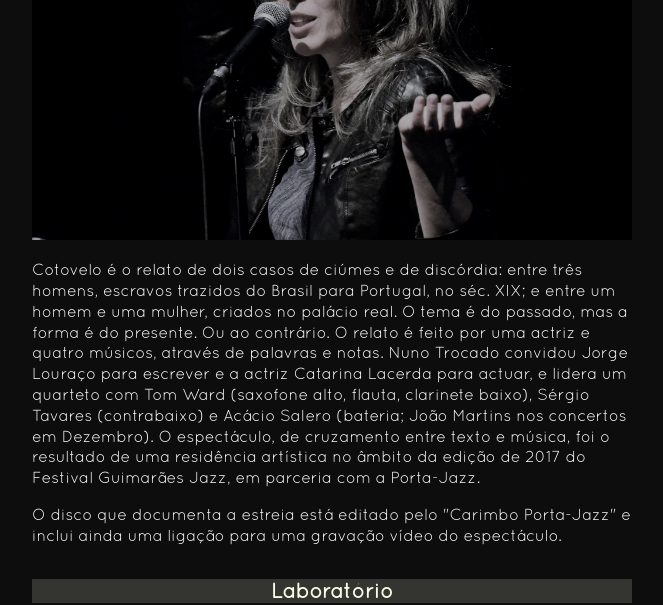
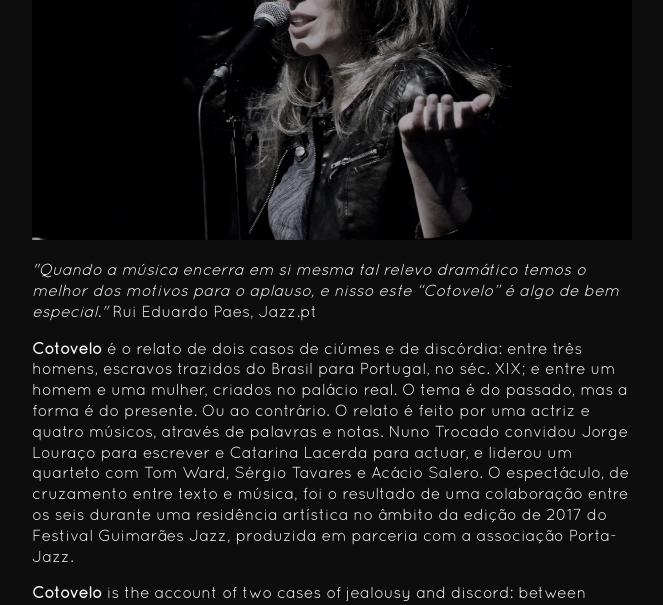
Before and after one commit to ntrocado/ntrocado.github.io, a Jekyll site: the page built from projectos.html, in a window 1280 px wide and 1400 px high, scrolled down 305 px. Shown: the top 605 px of the window, without its empty margins (308-971 px from the left). Built offline with Jekyll 4.4.1, drawn with Linux system fonts in a browser that asks for light colours; some of the changed text lies outside the part shown.

Commit message:
Actualização de "Cotovelo"

```diff
--- a/projectos.html
+++ b/projectos.html
@@ -6,8 +6,18 @@
 <section class="texto">
   <h2>Cotovelo</h2>
   <img src="/images/catarina.jpg" />
-  <p> Cotovelo é o relato de dois casos de ciúmes e de discórdia: entre três homens, escravos trazidos do Brasil para Portugal, no séc. XIX; e entre um homem e uma mulher, criados no palácio real. O tema é do passado, mas a forma é do presente. Ou ao contrário. O relato é feito por uma actriz e quatro músicos, através de palavras e notas. Nuno Trocado convidou Jorge Louraço para escrever e a actriz Catarina Lacerda para actuar, e lidera um quarteto com Tom Ward (saxofone alto, flauta, clarinete baixo), Sérgio Tavares (contrabaixo) e Acácio Salero (bateria; João Martins nos concertos em Dezembro). O espectáculo, de cruzamento entre texto e música, foi o resultado de uma residência artística no âmbito da edição de 2017 do Festival Guimarães Jazz, em parceria com a Porta-Jazz.</p>
-  <p> O disco que documenta a estreia está editado pelo "Carimbo Porta-Jazz" e inclui ainda uma ligação para uma gravação vídeo do espectáculo.</p>
+  <p><em> "Quando a música encerra em si mesma tal relevo dramático temos o melhor dos motivos para o aplauso, e nisso este “Cotovelo” é algo de bem especial."</em> Rui Eduardo Paes, Jazz.pt</p>
+  <p><strong>Cotovelo</strong> é o relato de dois casos de ciúmes e de discórdia: entre três homens, escravos trazidos do Brasil para Portugal, no séc. XIX; e entre um homem e uma mulher, criados no palácio real. O tema é do passado, mas a forma é do presente. Ou ao contrário. O relato é feito por uma actriz e quatro músicos, através de palavras e notas. Nuno Trocado convidou Jorge Louraço para escrever e Catarina Lacerda para actuar, e liderou um quarteto com Tom Ward, Sérgio Tavares e Acácio Salero. O espectáculo, de cruzamento entre texto e música, foi o resultado de uma colaboração entre os seis durante uma residência artística no âmbito da edição de 2017 do Festival Guimarães Jazz, produzida em parceria com a associação Porta-Jazz.</p>
+  <p><strong>Cotovelo</strong> is the account of two cases of jealousy and discord: between three men, slaves brought from Brazil to Portugal in the 19th century; and between a man and a woman, raised in the royal palace. The theme is from the past, but the form is from the present. Or the other way around. The story is told by an actress and four musicians, through words and notes. Nuno Trocado invited Jorge Louraço to write and Catarina Lacerda to act, and fronted a quartet with Tom Ward, Sérgio Tavares and Acácio Salero. The performance, a combination of text and music, was the result of the collaboration between the six in an artistic residence that took place in the 2017 edition of the Guimarães Jazz Festival, produced with the partnership of the Porta-Jazz association. </p>
+  <p><strong>Catarina Lacerda:</strong> voz / voice<br>
+    <strong>Nuno Trocado:</strong> guitarra e electrónica / guitar and electronics<br>
+    <strong>Tom Ward:</strong> flauta, saxofone alto, clarinete baixo / flute, alto saxophone, bass clarinet<br>
+    <strong>Sérgio Tavares:</strong> contrabaixo / double bass<br>
+    <strong>Acácio Salero:</strong> bateria / drums<br>
+    <strong>Jorge Louraço Figueira:</strong> texto / text<br>
+  <p> O <a href="https://cotovelo.bandcamp.com">disco</a> que documenta a estreia está editado pela <a href="http://portajazz.com/carimbo">Carimbo Porta-Jazz</a> e inclui ainda uma ligação para uma gravação vídeo do espectáculo.</p>
+  <iframe style="border: 0; width: 600px; height: 472px;" src="https://bandcamp.com/EmbeddedPlayer/album=2155611671/size=large/bgcol=333333/linkcol=e99708/artwork=small/transparent=true/" seamless><a href="http://cotovelo.bandcamp.com/album/cotovelo">Cotovelo by Cotovelo</a></iframe>
+  <p> <a href="cotovelo/texto-bilingue.pdf">Texto completo em português. Complete text - english translation.</a></p>
 </section>
 <section class="texto">
   <h2>Laboratório</h2>
```
Also changed, not shown: 1 other file.
